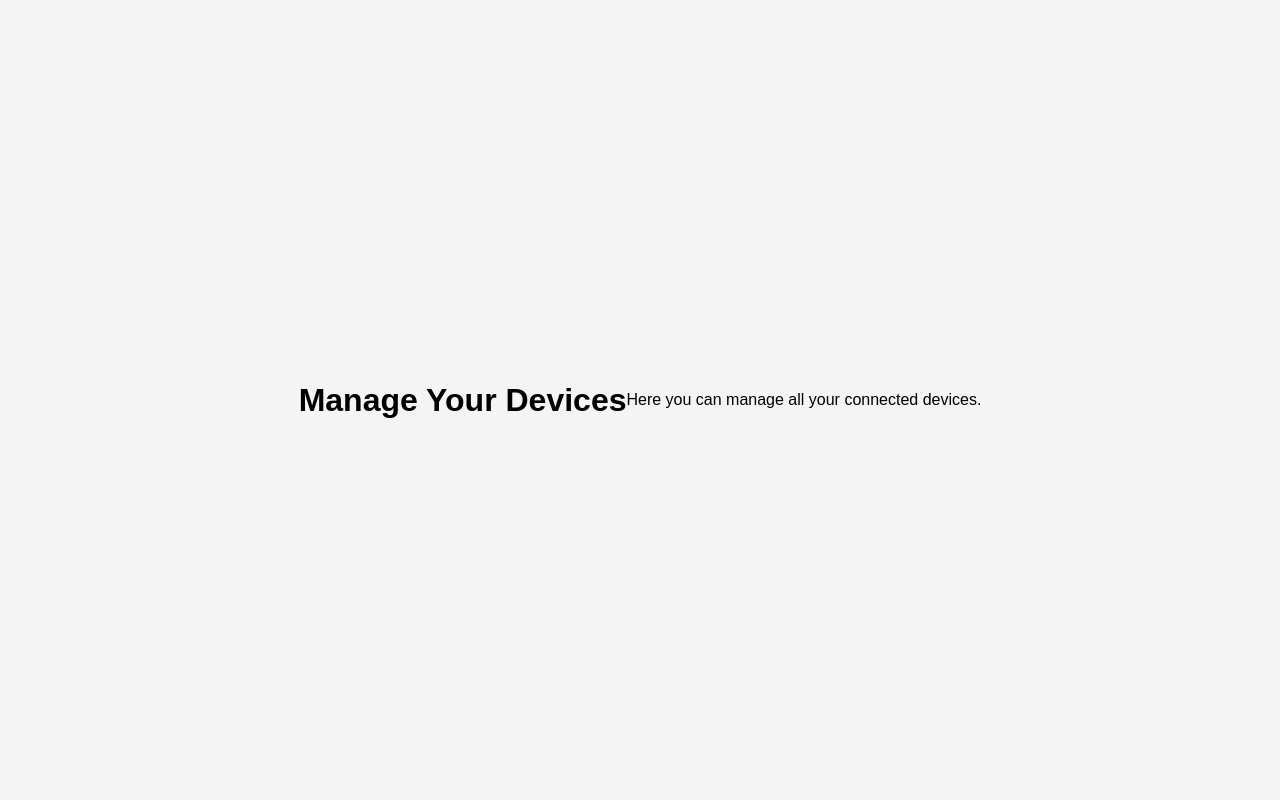
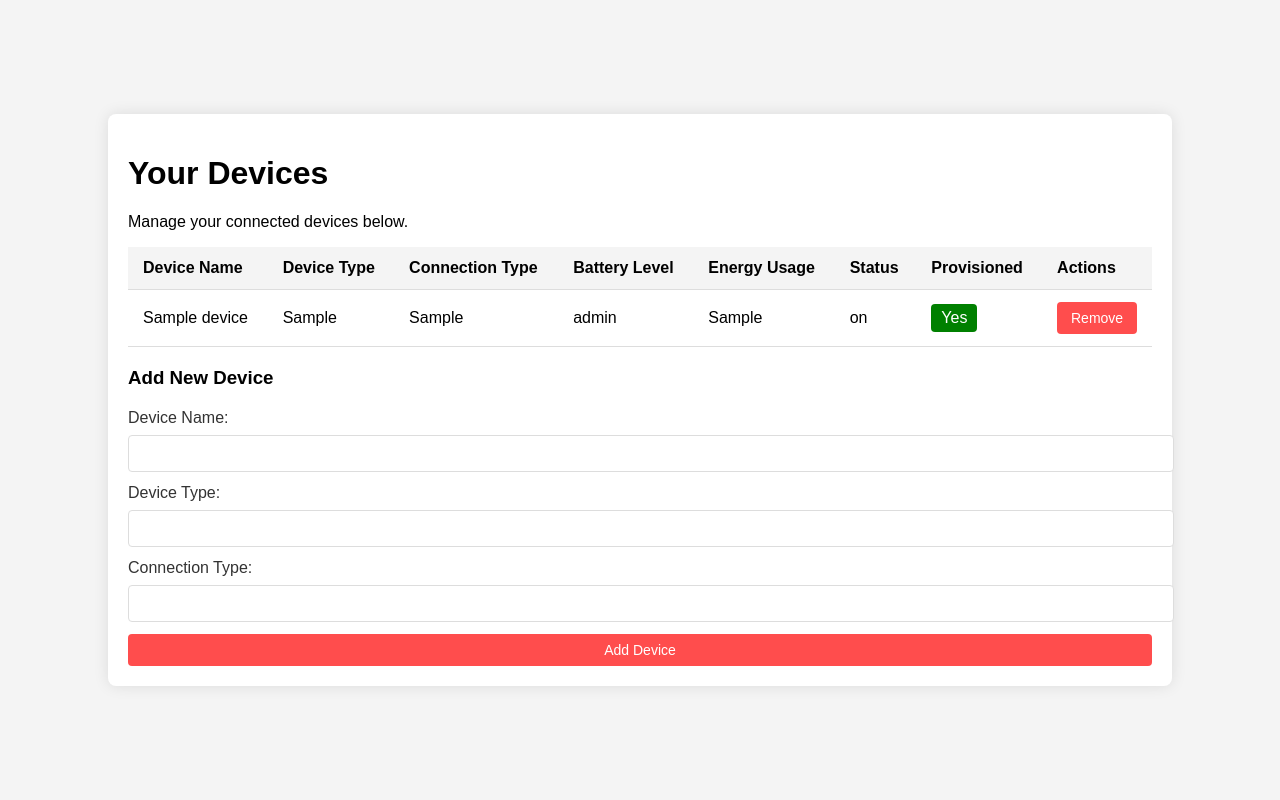
Before and after one commit to KaushalRai12/home-automation, a Flask app: page /manage_devices in a window 1280 px wide. Run offline with Flask 3, Linux system fonts and the light colour scheme; the visitor is signed in with stand-in values (Sample User, id 1); a database or web service that is not in the repository returns one stand-in record (values such as "Sample title"); some libraries are stand-ins or nearby versions.

Commit message:
Updated for manage devices

```diff
--- a/website/app.py
+++ b/website/app.py
@@ -85,7 +85,7 @@ def change_password():
 
 
 # Manage Devices route
-@app.route('/manage_devices', methods=['GET'])
+@app.route('/manage_devices', methods=['GET', 'POST'])
 def manage_devices():
     if 'logged_in' not in session:
         return redirect(url_for('login'))
@@ -93,13 +93,89 @@ def manage_devices():
     conn = get_db_connection()
     cur = conn.cursor()
 
+    if request.method == 'POST':
+        # Adding a new device
+        device_name = request.form['device_name']
+        device_type = request.form['device_type']
+        connection_type = request.form['connection_type']
+
+        cur.execute("INSERT INTO devices (device_name, device_type, connection_type, status, provisioned) VALUES (%s, %s, %s, 'off', FALSE)",
+                    (device_name, device_type, connection_type))
+        conn.commit()
+        flash("Device added successfully", "success")
+        return redirect(url_for('manage_devices'))
+
     # Fetch devices from the database
-    cur.execute("SELECT device_name, status FROM devices")
+    cur.execute("SELECT device_name,device_type,connection_type,battery_level,energy_usage, status, provisioned FROM devices")
     devices = cur.fetchall()
 
     cur.close()
     conn.close()
+
     return render_template('manage_devices.html', devices=devices)
+
+# Toggle Device Status
+@app.route('/toggle_device_status/<device_name>', methods=['POST'])
+def toggle_device_status(device_name):
+    if 'logged_in' not in session:
+        return redirect(url_for('login'))
+
+    new_status = request.form['status']
+    conn = get_db_connection()
+    cur = conn.cursor()
+
+    cur.execute("UPDATE devices SET status = %s WHERE device_name = %s", (new_status, device_name))
+    conn.commit()
+    cur.close()
+    conn.close()
+
+    flash(f"Device '{device_name}' turned {new_status}", "success")
+    return redirect(url_for('manage_devices'))
+
+# Add Device route
+@app.route('/add_device', methods=['POST'])
+def add_device():
+    if 'logged_in' not in session:
+        return redirect(url_for('login'))
+
+    # Get the device details from the form
+    device_name = request.form['device_name']
+    device_type = request.form['device_type']
+    connection_type = request.form['connection_type']
+
+    if device_name and device_type and connection_type:
+        conn = get_db_connection()
+        cur = conn.cursor()
+
+        # Insert the new device into the database
+        cur.execute("INSERT INTO devices (device_name, device_type, connection_type, status, provisioned) VALUES (%s, %s, %s, 'off', FALSE)",
+                    (device_name, device_type, connection_type))
+        conn.commit()
+        cur.close()
+        conn.close()
+
+        flash(f"Device '{device_name}' added successfully", "success")
+    else:
+        flash("All fields are required to add a device", "error")
+
+    return redirect(url_for('manage_devices'))
+
+# Remove Device
+@app.route('/remove_device/<device_name>', methods=['POST'])
+def remove_device(device_name):
+    if 'logged_in' not in session:
+        return redirect(url_for('login'))
+
+    conn = get_db_connection()
+    cur = conn.cursor()
+
+    cur.execute("DELETE FROM devices WHERE device_name = %s", (device_name,))
+    conn.commit()
+    cur.close()
+    conn.close()
+
+    flash(f"Device '{device_name}' removed successfully", "success")
+    return redirect(url_for('manage_devices'))
 
 # Monitor Devices route
 @app.route('/monitor_devices', methods=['GET'])
--- a/website/static/css/styles.css
+++ b/website/static/css/styles.css
@@ -1,4 +1,3 @@
-/* General body styling */
 body {
     font-family: Arial, sans-serif;
     background-color: #f4f4f4;
@@ -8,6 +7,79 @@ body {
     justify-content: center;
     align-items: center;
     height: 100vh;
+    flex-direction: column;
+}
+
+.device-container {
+    width: 80%;
+    background-color: #fff;
+    padding: 20px;
+    border-radius: 8px;
+    box-shadow: 0 0 15px rgba(0, 0, 0, 0.1);
+}
+
+.device-table {
+    width: 100%;
+    border-collapse: collapse;
+    margin-bottom: 20px;
+}
+
+
+.device-table th, .device-table td {
+    padding: 12px 15px;
+    text-align: left;
+    border-bottom: 1px solid #ddd;
+}
+
+.device-table th {
+    background-color: #f4f4f4;
+    font-weight: bold;
+}
+
+.provisioned {
+    display: inline-block;
+    padding: 5px 10px;
+    border-radius: 4px;
+    color: white;
+}
+
+.provisioned.yes {
+    background-color: green;
+}
+
+.provisioned.no {
+    background-color: red;
+}
+
+.btn-remove, .btn-add {
+    background-color: #ff4d4d;
+    color: white;
+    border: none;
+    padding: 8px 12px;
+    border-radius: 4px;
+    cursor: pointer;
+    font-size: 14px;
+}
+
+.btn-remove:hover, .btn-add:hover {
+    background-color: #e60000;
+}
+
+.add-device-form {
+    margin-top: 20px;
+}
+
+.add-device-form label {
+    display: block;
+    margin-bottom: 8px;
+}
+
+.add-device-form input[type="text"] {
+    width: 100%;
+    padding: 10px;
+    margin-bottom: 12px;
+    border: 1px solid #ddd;
+    border-radius: 4px;
 }
 
 /* Container for forms (like login) */
--- a/website/templates/manage_devices.html
+++ b/website/templates/manage_devices.html
@@ -7,8 +7,59 @@
     <link rel="stylesheet" href="{{ url_for('static', filename='css/styles.css') }}">
 </head>
 <body>
-    <h1>Manage Your Devices</h1>
-    <p>Here you can manage all your connected devices.</p>
-    <!-- Add more functionality here as needed -->
+    <div class="device-container">
+        <h1>Your Devices</h1>
+        <p>Manage your connected devices below.</p>
+
+        <table class="device-table">
+            <thead>
+                <tr>
+                    <th>Device Name</th>
+                    <th>Device Type</th>
+                    <th>Connection Type</th>
+                    <th>Battery Level</th>
+                    <th>Energy Usage</th>
+                    <th>Status</th>
+                    <th>Provisioned</th>
+                    <th>Actions</th>
+                </tr>
+            </thead>
+            <tbody>
+                {% for device in devices %}
+                <tr>
+                    <td>{{ device[0] }}</td>
+                    <td>{{ device[1] }}</td>
+                    <td>{{ device[2] }}</td>
+                    <td>{{ device[3] if device[3] is not none else 'N/A' }}</td>
+                    <td>{{ device[4] }}</td>
+                    <td>{{ device[5] }}</td>
+                    <td><span class="provisioned {{ 'yes' if device[6] else 'no' }}">{{ 'Yes' if device[6] else 'No' }}</span></td>
+                    <td>
+                        <!-- Remove device form -->
+                        <form method="POST" action="{{ url_for('remove_device', device_name=device[0]) }}" style="display:inline;">
+                            <button type="submit" class="btn-remove">Remove</button>
+                        </form>
+
+                    </td>
+                </tr>
+                {% endfor %}
+            </tbody>
+        </table>
+
+        <!-- Add Device Form -->
+        <h3>Add New Device</h3>
+        <form method="POST" action="{{ url_for('add_device') }}" class="add-device-form">
+            <label for="device_name">Device Name:</label>
+            <input type="text" id="device_name" name="device_name" required>
+
+            <label for="device_type">Device Type:</label>
+            <input type="text" id="device_type" name="device_type" required>
+
+            <label for="connection_type">Connection Type:</label>
+            <input type="text" id="connection_type" name="connection_type" required>
+
+            <button type="submit" class="btn-add">Add Device</button>
+        </form>
+    </div>
 </body>
 </html>
```
